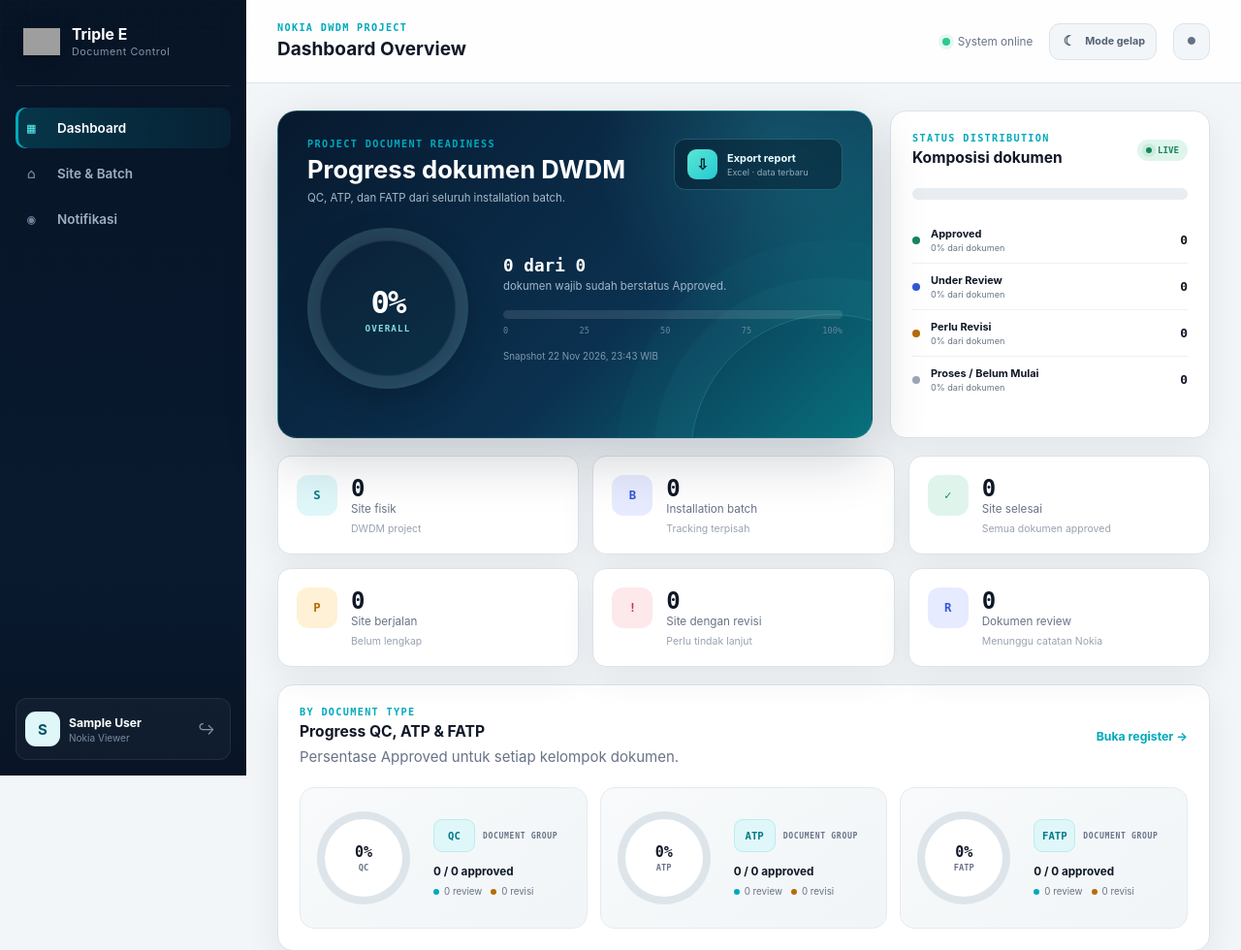
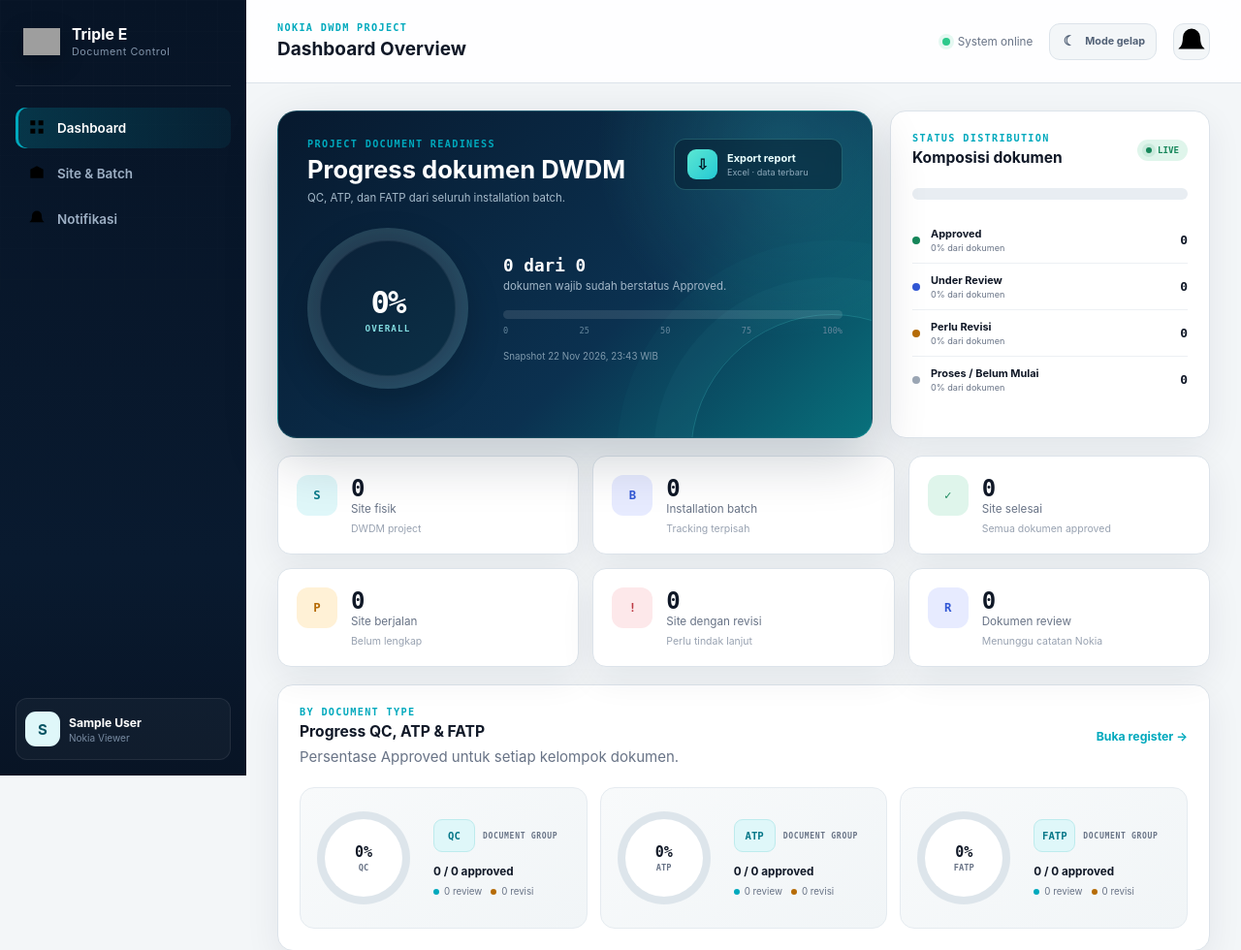
Before and after one commit to Edwinmohamad/triplee-dwdm-dms, a Django app: page / in a window 1280 px wide. Shown: the top 980 px of the page at 97% size. Run offline with Django 5.2, Linux system fonts and the light colour scheme; the visitor is signed in with stand-in values (Sample User, id 1); data comes from the database, SQL or seed files in the repository; data that the repository does not hold is empty; parts of the project's set-up code (start-up, migrations or seed data) failed here and were passed over; grey boxes are pictures that could not be loaded.

Commit message:
Replace decorative navigation glyphs with minimal outline icons

```diff
--- a/templates/base.html
+++ b/templates/base.html
@@ -20,37 +20,37 @@
             <span><strong>Triple E</strong><small>Document Control</small></span>
         </div>
         <nav class="nav-list" aria-label="Navigasi utama">
-            <a href="{% url 'dashboard' %}" class="{% if request.resolver_match.url_name == 'dashboard' %}active{% endif %}"><span>▦</span> Dashboard</a>
-            <a href="{% url 'site_list' %}" class="{% if request.resolver_match.url_name == 'site_list' or request.resolver_match.url_name == 'site_detail' or request.resolver_match.url_name == 'batch_detail' or request.resolver_match.url_name == 'document_detail' %}active{% endif %}"><span>⌂</span> Site & Batch</a>
-            <a href="{% url 'notifications' %}" class="{% if request.resolver_match.url_name == 'notifications' %}active{% endif %}"><span>◉</span> Notifikasi {% if unread_notifications %}<b class="nav-count">{{ unread_notifications }}</b>{% endif %}</a>
+            <a href="{% url 'dashboard' %}" class="{% if request.resolver_match.url_name == 'dashboard' %}active{% endif %}"><span class="nav-icon"><svg viewBox="0 0 24 24" aria-hidden="true"><path d="M4 4h6v6H4zM14 4h6v6h-6zM4 14h6v6H4zM14 14h6v6h-6z"/></svg></span> Dashboard</a>
+            <a href="{% url 'site_list' %}" class="{% if request.resolver_match.url_name == 'site_list' or request.resolver_match.url_name == 'site_detail' or request.resolver_match.url_name == 'batch_detail' or request.resolver_match.url_name == 'document_detail' %}active{% endif %}"><span class="nav-icon"><svg viewBox="0 0 24 24" aria-hidden="true"><path d="M4 19V8l8-4 8 4v11H4zm4-7h8M8 16h8"/></svg></span> Site & Batch</a>
+            <a href="{% url 'notifications' %}" class="{% if request.resolver_match.url_name == 'notifications' %}active{% endif %}"><span class="nav-icon"><svg viewBox="0 0 24 24" aria-hidden="true"><path d="M18 9a6 6 0 10-12 0c0 7-3 7-3 8h18c0-1-3-1-3-8M10 21h4"/></svg></span> Notifikasi {% if unread_notifications %}<b class="nav-count">{{ unread_notifications }}</b>{% endif %}</a>
             {% if request.user.role == 'SUPER_ADMIN' or request.user.role == 'TRIPLEE_ADMIN' %}
                 <p class="nav-label">Administrasi</p>
-                <a href="{% url 'user_management' %}" class="{% if request.resolver_match.url_name == 'user_management' %}active{% endif %}"><span>♙</span> Pengguna</a>
-                <a href="{% url 'audit_log' %}" class="{% if request.resolver_match.url_name == 'audit_log' %}active{% endif %}"><span>≡</span> Audit Log</a>
+                <a href="{% url 'user_management' %}" class="{% if request.resolver_match.url_name == 'user_management' %}active{% endif %}"><span class="nav-icon"><svg viewBox="0 0 24 24" aria-hidden="true"><path d="M16 20v-2a4 4 0 00-4-4H7a4 4 0 00-4 4v2M9.5 10a4 4 0 100-8 4 4 0 000 8M17 8h4M19 6v4"/></svg></span> Pengguna</a>
+                <a href="{% url 'audit_log' %}" class="{% if request.resolver_match.url_name == 'audit_log' %}active{% endif %}"><span class="nav-icon"><svg viewBox="0 0 24 24" aria-hidden="true"><path d="M5 4h14v16H5zM8 8h8M8 12h8M8 16h5"/></svg></span> Audit Log</a>
             {% endif %}
             {% if request.user.role == 'SUPER_ADMIN' %}
-                <a href="{% url 'storage_status' %}" class="{% if request.resolver_match.url_name == 'storage_status' or request.resolver_match.url_name == 'integrations' %}active{% endif %}"><span>▤</span> Storage Server</a>
-                <a href="{% url 'backup_status' %}" class="{% if request.resolver_match.url_name == 'backup_status' %}active{% endif %}"><span>↻</span> Backup</a>
+                <a href="{% url 'storage_status' %}" class="{% if request.resolver_match.url_name == 'storage_status' or request.resolver_match.url_name == 'integrations' %}active{% endif %}"><span class="nav-icon"><svg viewBox="0 0 24 24" aria-hidden="true"><path d="M4 5h16v5H4zM4 14h16v5H4zM8 7.5h.01M8 16.5h.01"/></svg></span> Storage Server</a>
+                <a href="{% url 'backup_status' %}" class="{% if request.resolver_match.url_name == 'backup_status' %}active{% endif %}"><span class="nav-icon"><svg viewBox="0 0 24 24" aria-hidden="true"><path d="M4 12a8 8 0 101.8-5.1L4 9M4 4v5h5"/></svg></span> Backup</a>
             {% endif %}
         </nav>
         <div class="sidebar-user">
             <div class="avatar">{{ request.user.full_name|slice:':1'|upper }}</div>
             <div><strong>{{ request.user.full_name }}</strong><small>{{ request.user.get_role_display }}</small></div>
-            <form method="post" action="{% url 'logout' %}" class="logout-form">{% csrf_token %}<button type="submit" title="Logout" aria-label="Logout">↪</button></form>
+            <form method="post" action="{% url 'logout' %}" class="logout-form">{% csrf_token %}<button type="submit" title="Logout" aria-label="Logout"><svg viewBox="0 0 24 24" aria-hidden="true"><path d="M10 17l5-5-5-5M15 12H3M15 4h5v16h-5"/></svg></button></form>
         </div>
     </aside>
 
     <main class="main-area">
         <header class="topbar">
-            <button class="menu-button" type="button" data-menu-toggle aria-label="Buka navigasi">☰</button>
+            <button class="menu-button" type="button" data-menu-toggle aria-label="Buka navigasi"><svg viewBox="0 0 24 24" aria-hidden="true"><path d="M4 7h16M4 12h16M4 17h16"/></svg></button>
             <div>
                 <p class="eyebrow">NOKIA DWDM PROJECT</p>
                 <h2>{% block page_title %}Dashboard{% endblock %}</h2>
             </div>
             <div class="topbar-actions">
                 <span class="system-status"><i></i> System online</span>
-                <button class="theme-toggle" type="button" data-theme-toggle aria-label="Aktifkan mode gelap" title="Aktifkan mode gelap"><span data-theme-icon aria-hidden="true">☾</span><span data-theme-label>Mode gelap</span></button>
-                <a class="notification-button" href="{% url 'notifications' %}" aria-label="Notifikasi">●{% if unread_notifications %}<b>{{ unread_notifications }}</b>{% endif %}</a>
+                <button class="theme-toggle" type="button" data-theme-toggle aria-label="Aktifkan mode gelap" title="Aktifkan mode gelap"><span data-theme-icon aria-hidden="true">?</span><span data-theme-label>Mode gelap</span></button>
+                <a class="notification-button" href="{% url 'notifications' %}" aria-label="Notifikasi"><svg viewBox="0 0 24 24" aria-hidden="true"><path d="M18 9a6 6 0 10-12 0c0 7-3 7-3 8h18c0-1-3-1-3-8M10 21h4"/></svg>{% if unread_notifications %}<b>{{ unread_notifications }}</b>{% endif %}</a>
             </div>
         </header>
         <div class="content-area">
```
